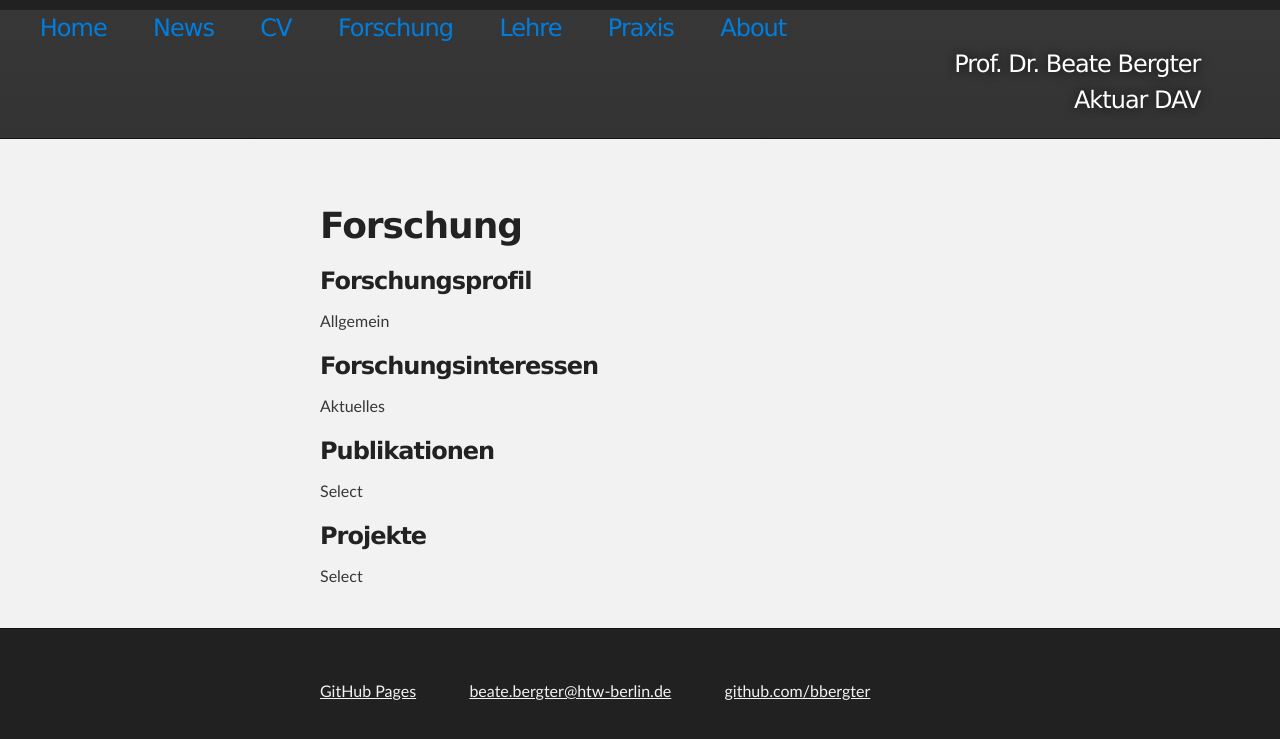
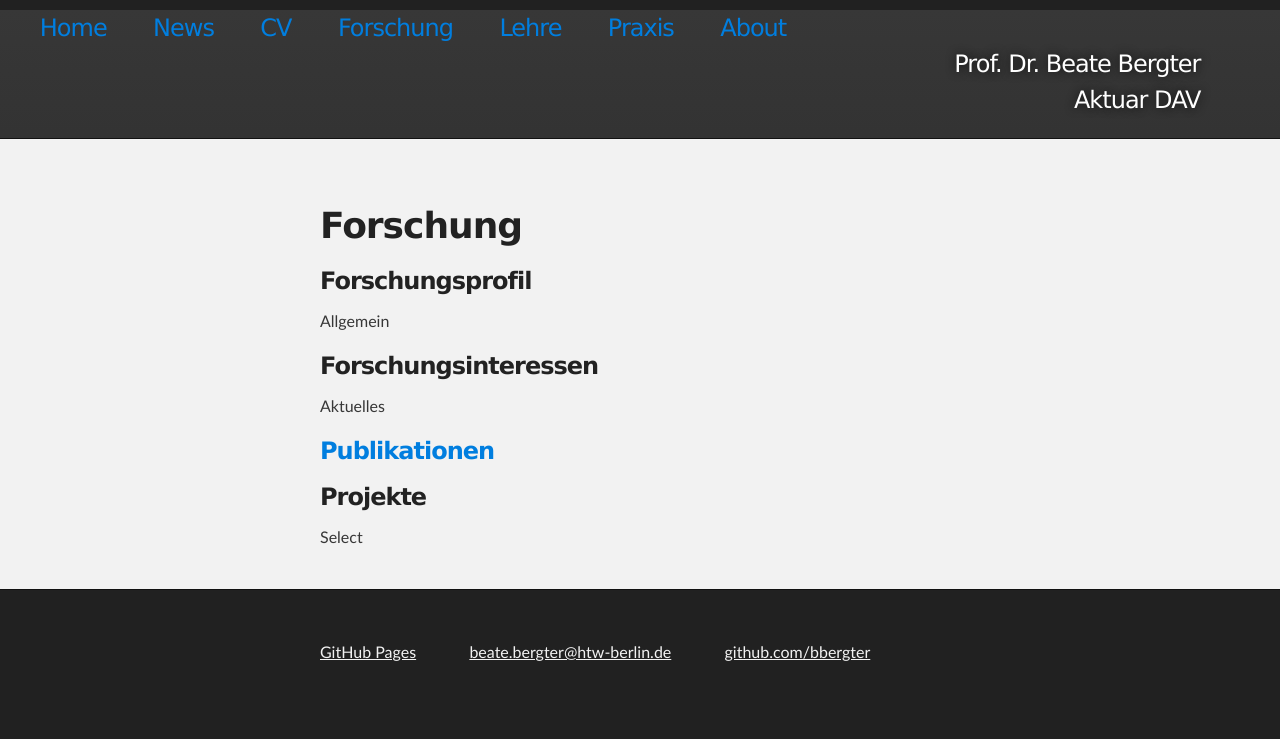
Before and after one commit to bbergter/bbergter, a Jekyll site: the page built from forschung/index.html, in a window 1280 px wide. Shown: the top 739 px of the page. Built offline with Jekyll 4.4.1, drawn with Linux system fonts in a browser that asks for light colours.

Commit message:
Update index.html

```diff
--- a/forschung/index.html
+++ b/forschung/index.html
@@ -17,8 +17,7 @@ lehre: passive
  <h3>Forschungsinteressen</h3>
 <p> Aktuelles </p>
 
-   <h3>Publikationen</h3>
-<p> Select</p>
+<h3><a href="/cv/public" title="Publikationen">Publikationen</a></h3>
 
   <h3>Projekte</h3>
 <p> Select</p>
```
